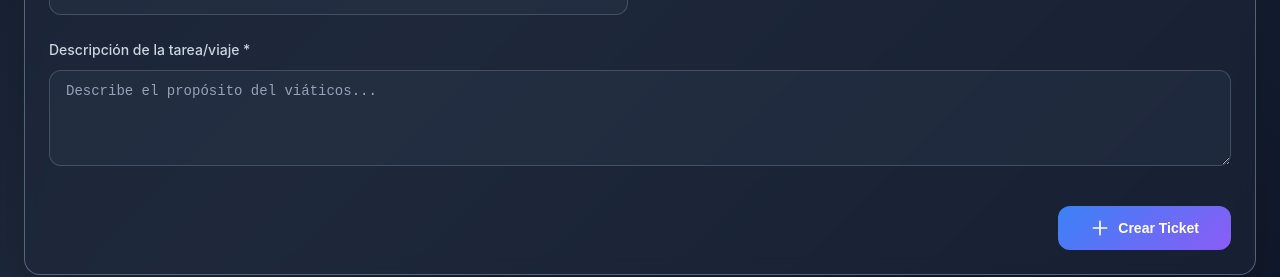
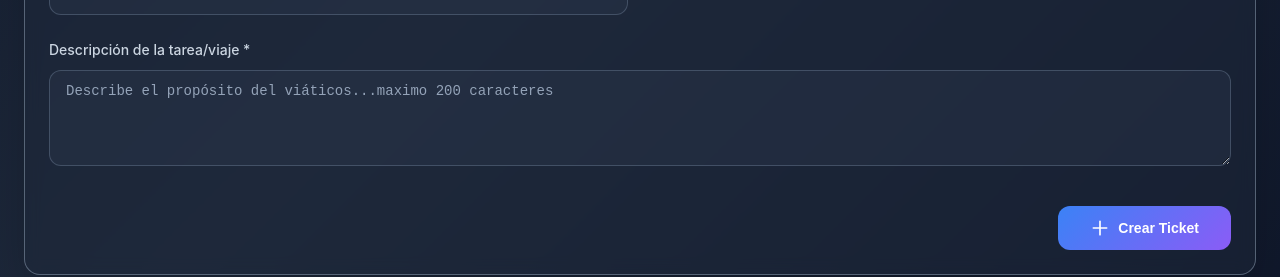
Before and after one commit to 44-jere/orcFacturas, a website: page public/Administrador/AdminMain/admin.html in a window 1280 px wide. Shown: the part 716-993 px from the top of the page. Drawn offline with Linux system fonts and the light colour scheme; no server answers.

Commit message:
Mensaje descriptivo del commit

```diff
--- a/public/Administrador/AdminMain/admin.html
+++ b/public/Administrador/AdminMain/admin.html
@@ -284,7 +284,8 @@
                                 id="descripcionInput"
                                 class="form-textarea"
                                 rows="4"
-                                placeholder="Describe el propósito del viáticos..."
+                                placeholder="Describe el propósito del viáticos...maximo 200 caracteres"
+                                maxlength="200"
                                 required
                             ></textarea>
                         </div>
```
